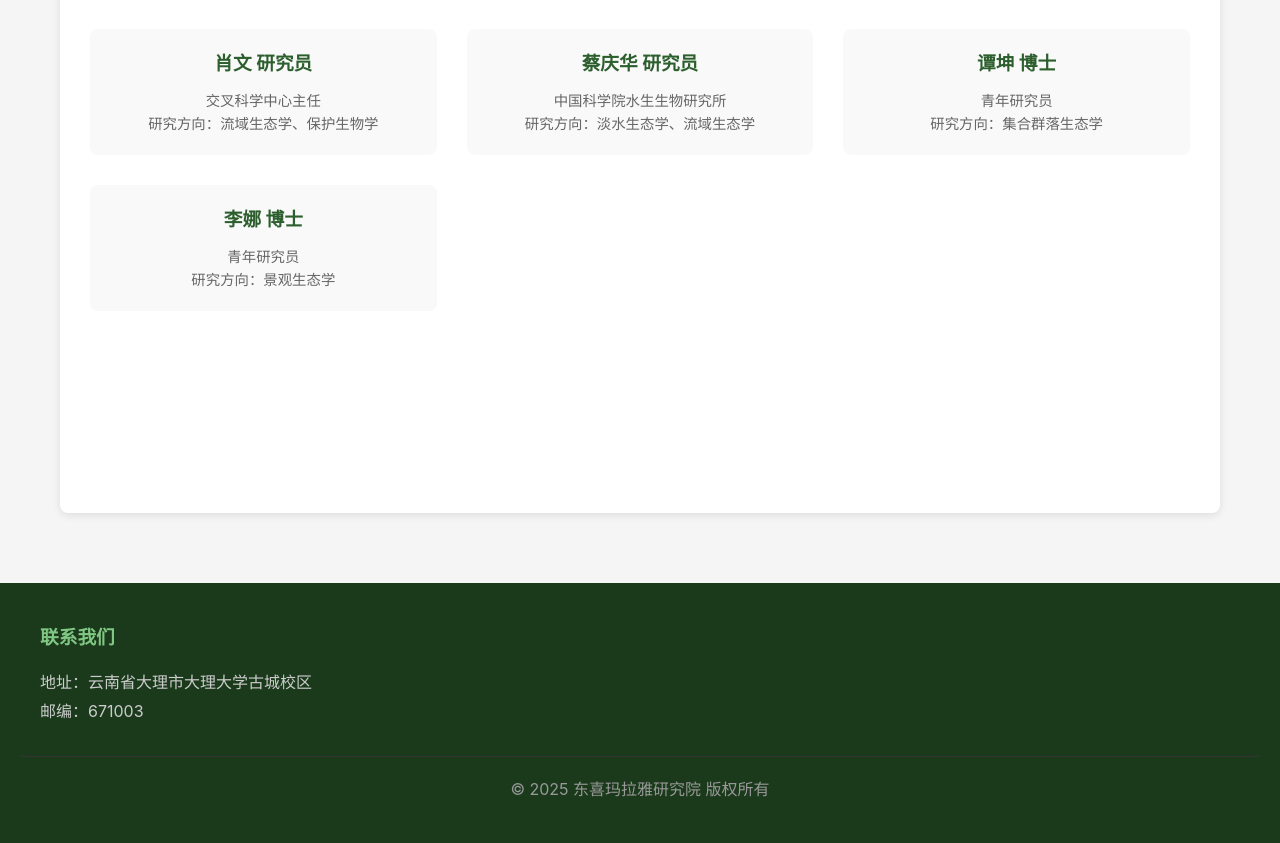
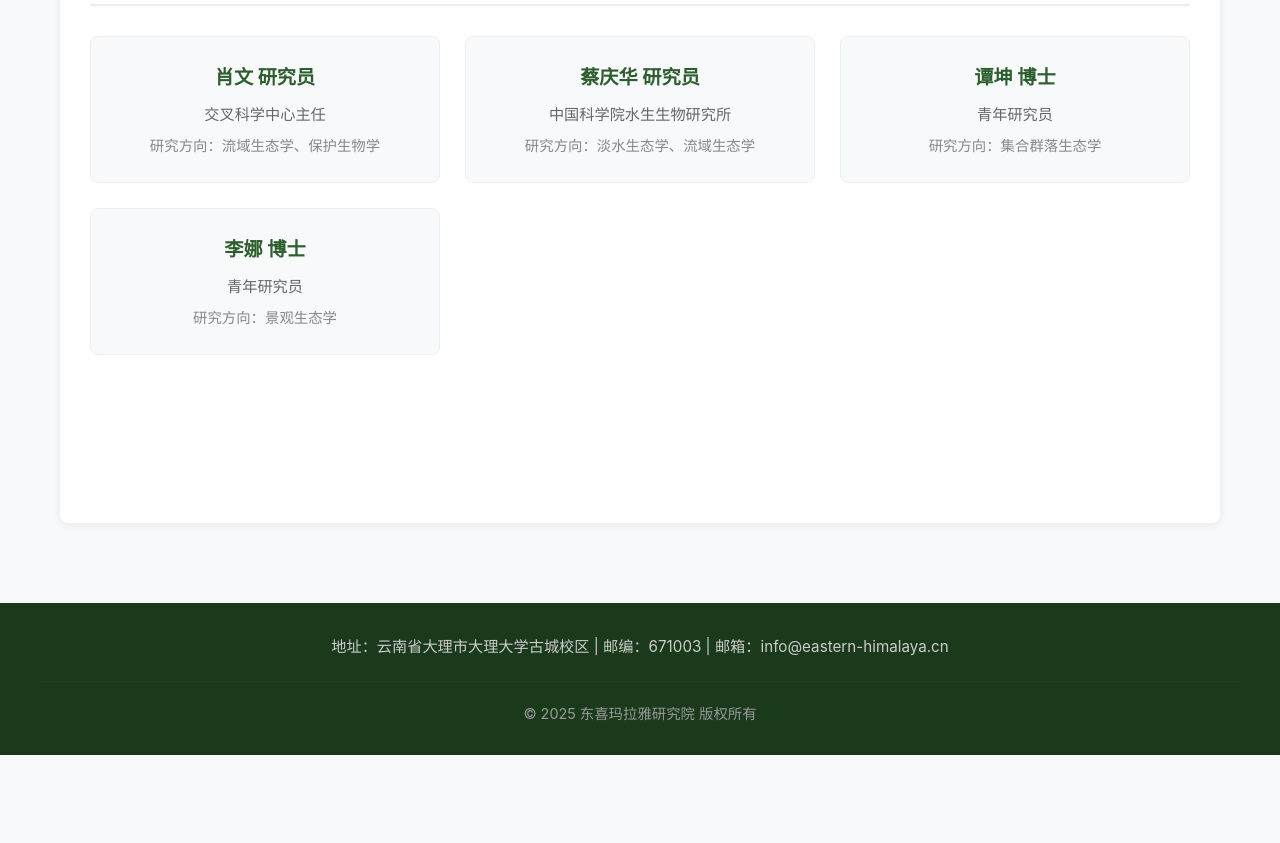
Before and after one commit to M-1-d/dxhm-website, a plain HTML site: page team.html in a window 1280 px wide. Shown: the part 175-1018 px from the top of the page. After the commit the page ends 930 px from the top, so only its background shows below. Drawn offline with Linux system fonts and the light colour scheme.

Commit message:
Update team.html

```diff
--- a/team.html
+++ b/team.html
@@ -15,7 +15,7 @@
             font-family: -apple-system, BlinkMacSystemFont, "Segoe UI", "PingFang SC", "Hiragino Sans GB", "Microsoft YaHei", sans-serif;
             line-height: 1.6;
             color: #333;
-            background-color: #f5f5f5;
+            background-color: #f8f9fa;
         }
 
         .navbar {
@@ -53,27 +53,27 @@
         .nav-menu a {
             color: white;
             text-decoration: none;
-            padding: 20px 15px;
+            padding: 20px 18px;
             display: block;
             transition: background 0.3s;
             font-size: 0.95rem;
         }
 
         .nav-menu a:hover {
-            background: rgba(255,255,255,0.1);
+            background: rgba(255,255,255,0.15);
         }
 
         .main-container {
             max-width: 1200px;
             margin: 0 auto;
-            padding: 20px;
+            padding: 30px 20px;
         }
 
         .content-area {
             background: white;
             border-radius: 8px;
             padding: 30px;
-            box-shadow: 0 2px 8px rgba(0,0,0,0.1);
+            box-shadow: 0 2px 8px rgba(0,0,0,0.08);
             min-height: 600px;
         }
 
@@ -85,7 +85,7 @@
 
         .section-title {
             color: #2c5f2d;
-            font-size: 1.5rem;
+            font-size: 1.4rem;
             display: flex;
             align-items: center;
             gap: 10px;
@@ -101,61 +101,90 @@
 
         .team-grid {
             display: grid;
-            grid-template-columns: repeat(auto-fit, minmax(300px, 1fr));
-            gap: 30px;
+            grid-template-columns: repeat(auto-fit, minmax(280px, 1fr));
+            gap: 25px;
             margin-top: 30px;
         }
 
         .team-member {
-            background: #f9f9f9;
+            background: #f8f9fa;
             border-radius: 8px;
-            padding: 20px;
+            padding: 25px;
             text-align: center;
+            transition: all 0.3s;
+            border: 1px solid #eee;
+        }
+
+        .team-member:hover {
+            box-shadow: 0 4px 12px rgba(0,0,0,0.1);
+            transform: translateY(-3px);
         }
 
         .team-member h3 {
             color: #2c5f2d;
             margin-bottom: 10px;
+            font-size: 1.2rem;
         }
 
-        .team-member p {
+        .team-member .position {
             color: #666;
+            font-size: 0.95rem;
+            margin-bottom: 8px;
+        }
+
+        .team-member .research {
+            color: #888;
             font-size: 0.9rem;
+            line-height: 1.5;
         }
 
         .footer {
             background: #1a3a1b;
             color: white;
-            padding: 40px 20px;
+            padding: 30px 20px;
             margin-top: 50px;
         }
 
         .footer-content {
             max-width: 1200px;
             margin: 0 auto;
-            display: grid;
-            grid-template-columns: repeat(auto-fit, minmax(250px, 1fr));
-            gap: 30px;
+            text-align: center;
         }
 
-        .footer-section h3 {
-            margin-bottom: 15px;
-            color: #81c784;
+        .footer-info {
+            margin-bottom: 20px;
         }
 
-        .footer-section p,
-        .footer-section a {
+        .footer-info p {
             color: #ccc;
-            text-decoration: none;
             line-height: 1.8;
+            font-size: 0.95rem;
         }
 
         .copyright {
             text-align: center;
-            margin-top: 30px;
             padding-top: 20px;
             border-top: 1px solid #333;
             color: #999;
+            font-size: 0.9rem;
+        }
+
+        @media (max-width: 768px) {
+            .nav-menu {
+                display: none;
+            }
+
+            .main-container {
+                padding: 15px;
+            }
+
+            .content-area {
+                padding: 20px;
+            }
+
+            .team-grid {
+                grid-template-columns: 1fr;
+            }
         }
     </style>
 </head>
@@ -181,26 +210,26 @@
             <div class="team-grid">
                 <div class="team-member">
                     <h3>肖文 研究员</h3>
-                    <p>交叉科学中心主任</p>
-                    <p>研究方向：流域生态学、保护生物学</p>
+                    <p class="position">交叉科学中心主任</p>
+                    <p class="research">研究方向：流域生态学、保护生物学</p>
                 </div>
 
                 <div class="team-member">
                     <h3>蔡庆华 研究员</h3>
-                    <p>中国科学院水生生物研究所</p>
-                    <p>研究方向：淡水生态学、流域生态学</p>
+                    <p class="position">中国科学院水生生物研究所</p>
+                    <p class="research">研究方向：淡水生态学、流域生态学</p>
                 </div>
 
                 <div class="team-member">
                     <h3>谭坤 博士</h3>
-                    <p>青年研究员</p>
-                    <p>研究方向：集合群落生态学</p>
+                    <p class="position">青年研究员</p>
+                    <p class="research">研究方向：集合群落生态学</p>
                 </div>
 
                 <div class="team-member">
                     <h3>李娜 博士</h3>
-                    <p>青年研究员</p>
-                    <p>研究方向：景观生态学</p>
+                    <p class="position">青年研究员</p>
+                    <p class="research">研究方向：景观生态学</p>
                 </div>
             </div>
         </div>
@@ -208,14 +237,12 @@
 
     <footer class="footer">
         <div class="footer-content">
-            <div class="footer-section">
-                <h3>联系我们</h3>
-                <p>地址：云南省大理市大理大学古城校区</p>
-                <p>邮编：671003</p>
+            <div class="footer-info">
+                <p>地址：云南省大理市大理大学古城校区 | 邮编：671003 | 邮箱：info@eastern-himalaya.cn</p>
             </div>
-        </div>
-        <div class="copyright">
-            <p>&copy; 2025 东喜玛拉雅研究院 版权所有</p>
+            <div class="copyright">
+                <p>&copy; 2025 东喜玛拉雅研究院 版权所有</p>
+            </div>
         </div>
     </footer>
 
```
